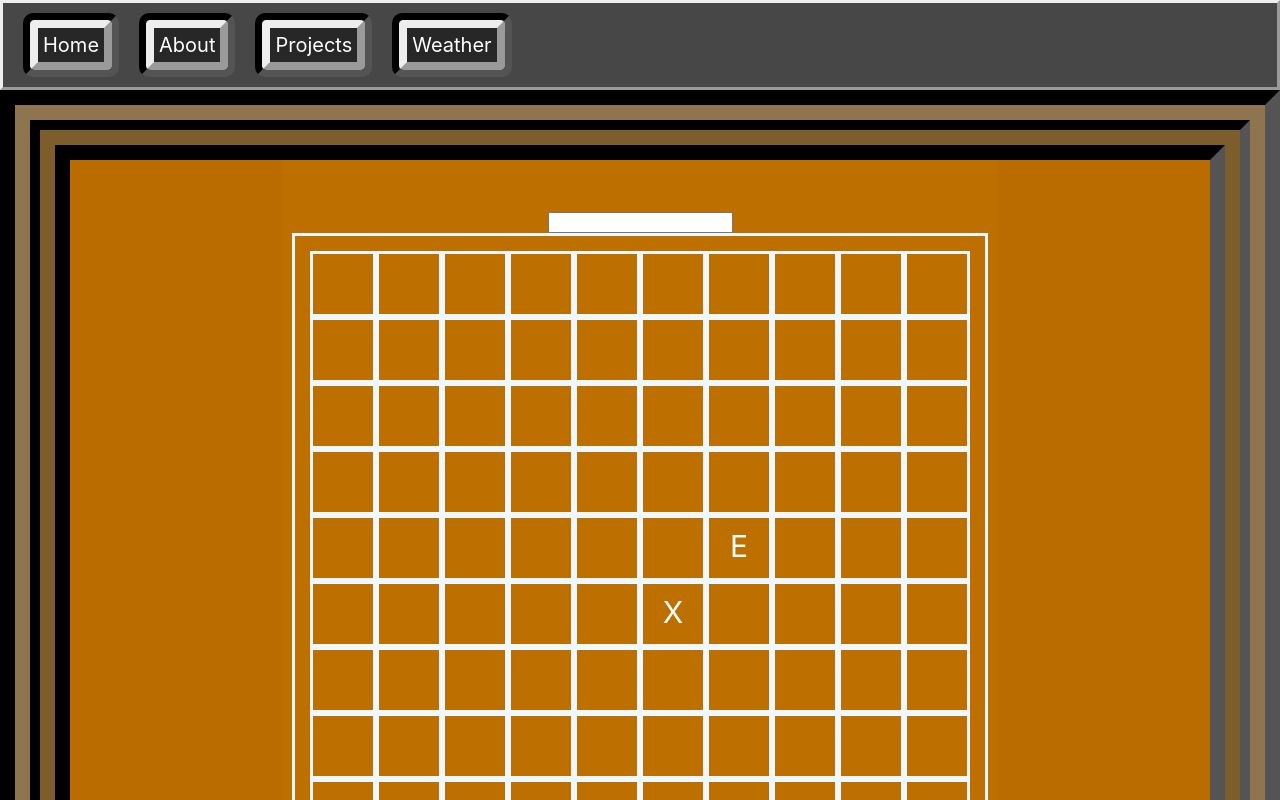
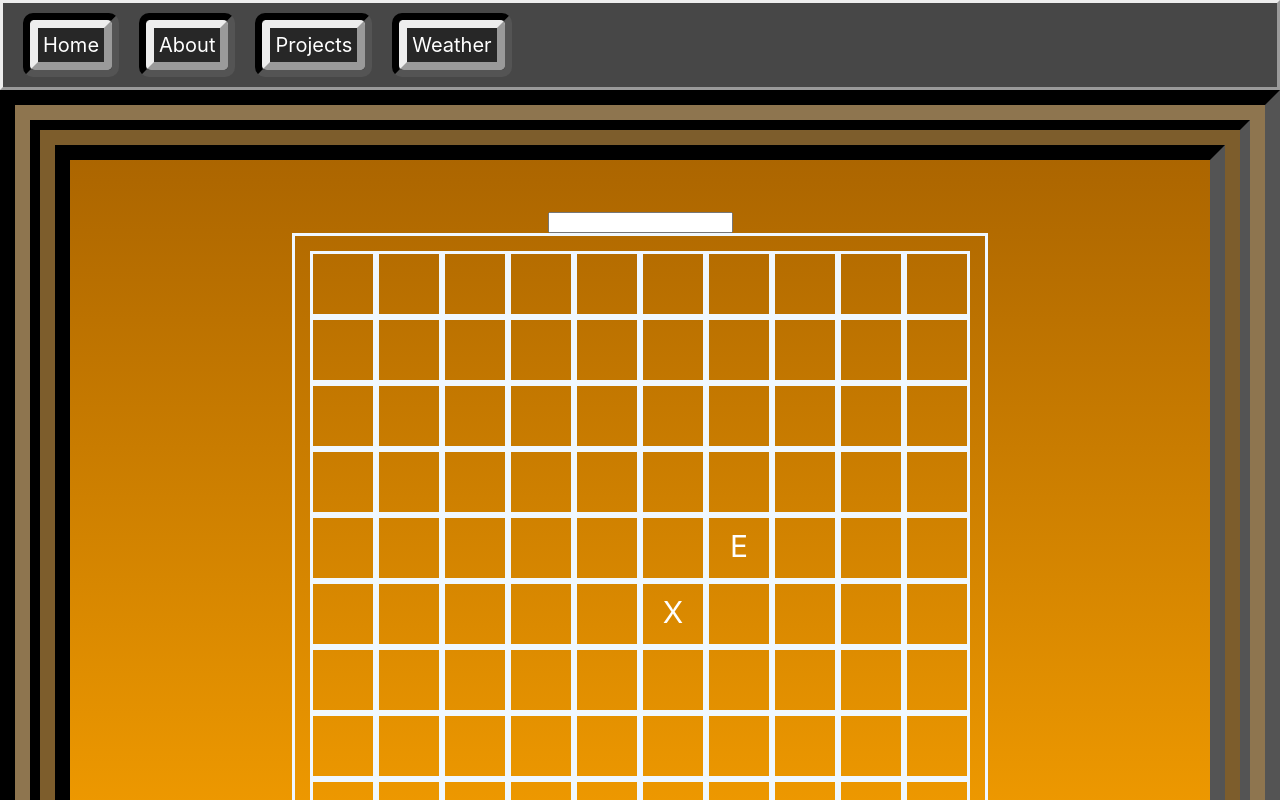
Before and after one commit to Mihso/testing, a React (Create React App) app: page /other in a window 1280 px wide. Shown: the top 800 px of the page. Built offline with nearby package versions, Linux system fonts and the light colour scheme.

Commit message:
background gradient

```diff
--- a/src/App.css
+++ b/src/App.css
@@ -1,6 +1,7 @@
 .App {
   text-align: center;
   background-color: #c1740071;
+  background-image: linear-gradient(#9a5d0071, rgb(255, 166, 0));
 }
 
 .App-logo {
@@ -50,7 +51,6 @@
 }
 
 .App-header {
-  background-color: #c1740071;
   min-height: 100vh;
   display: flex;
   flex-direction: column;
--- a/src/App.js
+++ b/src/App.js
@@ -18,7 +18,7 @@ function App() {
       <div style={{'borderStyle':'solid', 'borderColor':'#623b0071','backgroundColor': '#623b0071' , 'borderWidth': '15px'}}>
       <div style={{'borderStyle':'inset', 'borderColor':'black', 'borderWidth': '15px'}}>
     <Routes>
-      <Route path='/testing' Component={Home} />
+      <Route path='/portfolio' Component={Home} />
       <Route path='/other' Component={Other} />
       <Route path='/about' Component={About}/>
       <Route path='/projects' Component={Projects} />
--- a/src/Navbar/Navbar.js
+++ b/src/Navbar/Navbar.js
@@ -5,7 +5,7 @@ import Butto from "../button/Butto";
 const Navbar = () =>{
     return(
         <nav className="NavStyle">
-                <NavLink to="/testing"><div className="NavOuter"> <Butto name="Home"></Butto> </div></NavLink>
+                <NavLink to="/portfolio"><div className="NavOuter"> <Butto name="Home"></Butto> </div></NavLink>
                 <NavLink to="/about"><div className="NavOuter"> <Butto name="About"></Butto> </div></NavLink>
                 {/* <NavLink to="/other"><div className="NavOuter"> <Butto name="Other"></Butto> </div></NavLink> */}
                 <NavLink to="/projects"><div className="NavOuter"> <Butto name="Projects"></Butto> </div></NavLink>
--- a/src/weather/weather.css
+++ b/src/weather/weather.css
@@ -21,6 +21,7 @@
 }
 .Weather-header{
     background-color: rgb(0, 27, 177);
+    background-image: linear-gradient(rgb(0,27,177), rgb(0, 81, 255));
     width:100%;
     min-height: 100vh;
     display: flex;
```
